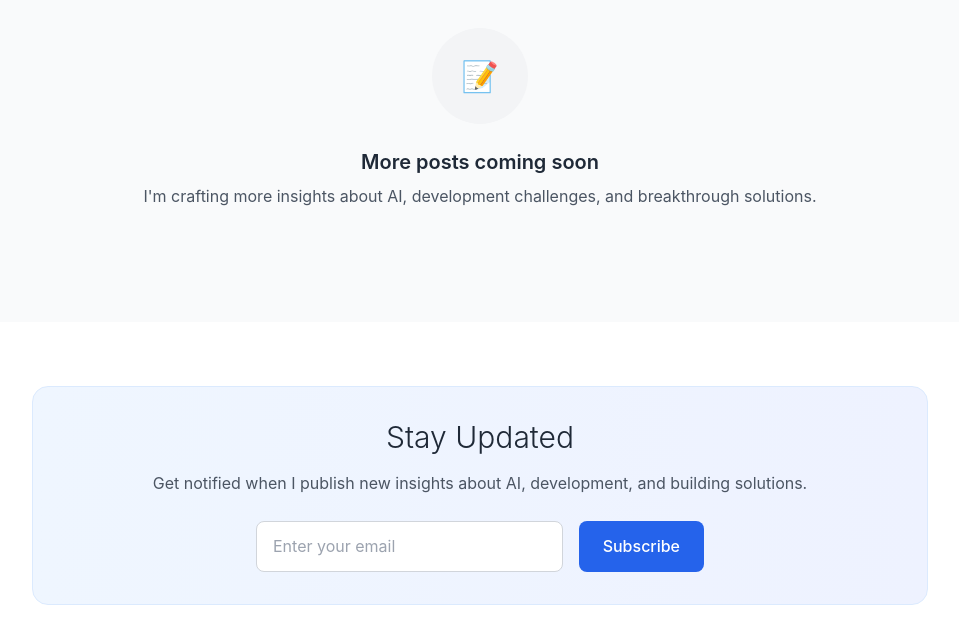
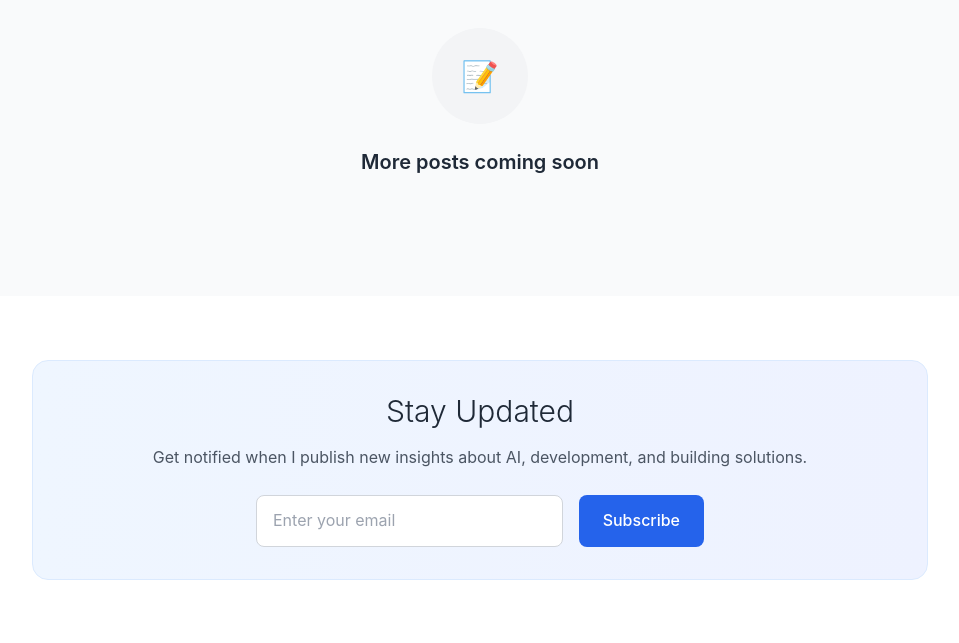
Before and after one commit to TracyKeogh/tracyspremt, a React (Vite) app: page /blog in a window 1280 px wide. Shown: the part 1110-1753 px from the top of the page, without its empty margins (160-1119 px from the left). Built offline with nearby package versions, Linux system fonts and the light colour scheme.

Commit message:
🗑️ Remove placeholder text from blog list
- Removed 'I'm crafting more insights about AI, development challenges, and breakthrough solutions.' text
- Kept clean 'More posts coming soon' heading only

```diff
--- a/src/components/BlogList.tsx
+++ b/src/components/BlogList.tsx
@@ -211,7 +211,6 @@ const BlogList: React.FC = () => {
                   <span className="text-3xl">📝</span>
                 </div>
                 <h3 className="text-xl font-semibold text-gray-800 mb-2">More posts coming soon</h3>
-                <p className="text-gray-600">I'm crafting more insights about AI, development challenges, and breakthrough solutions.</p>
               </div>
             )}
           </div>
```
